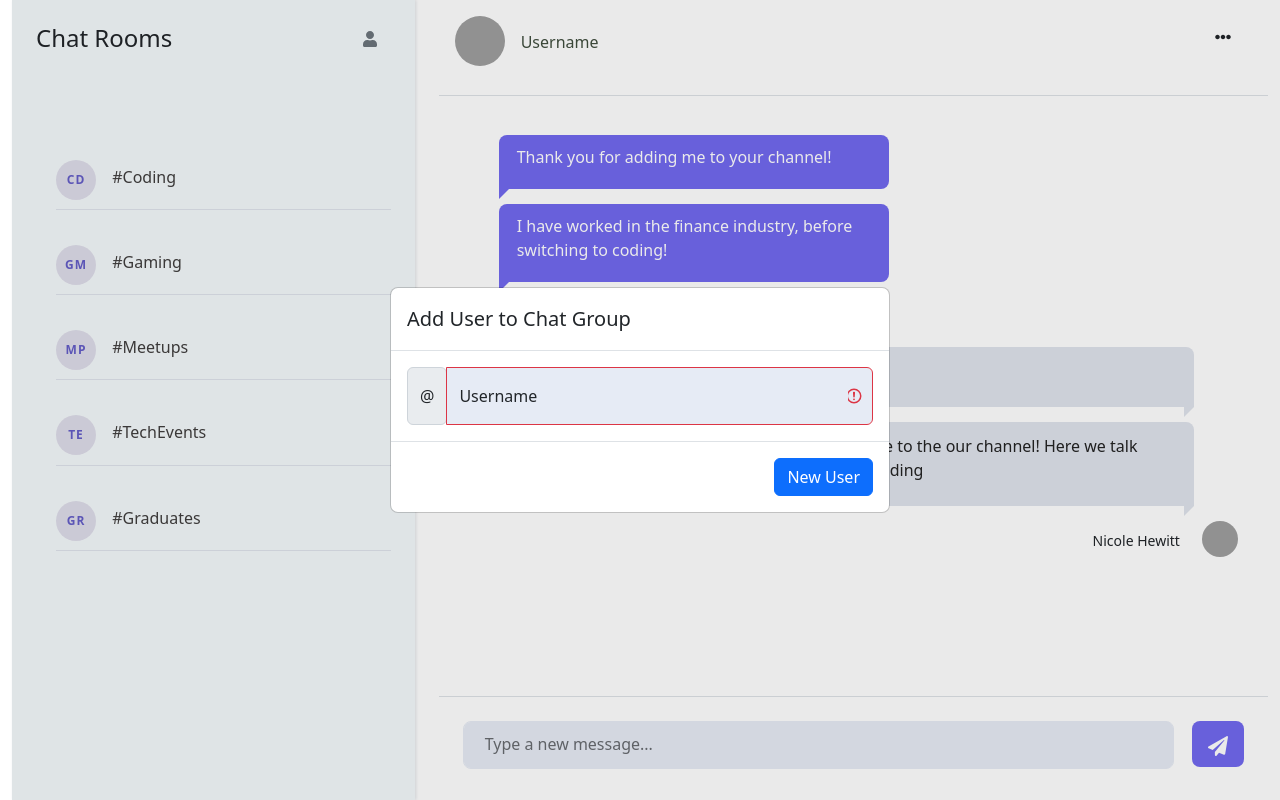
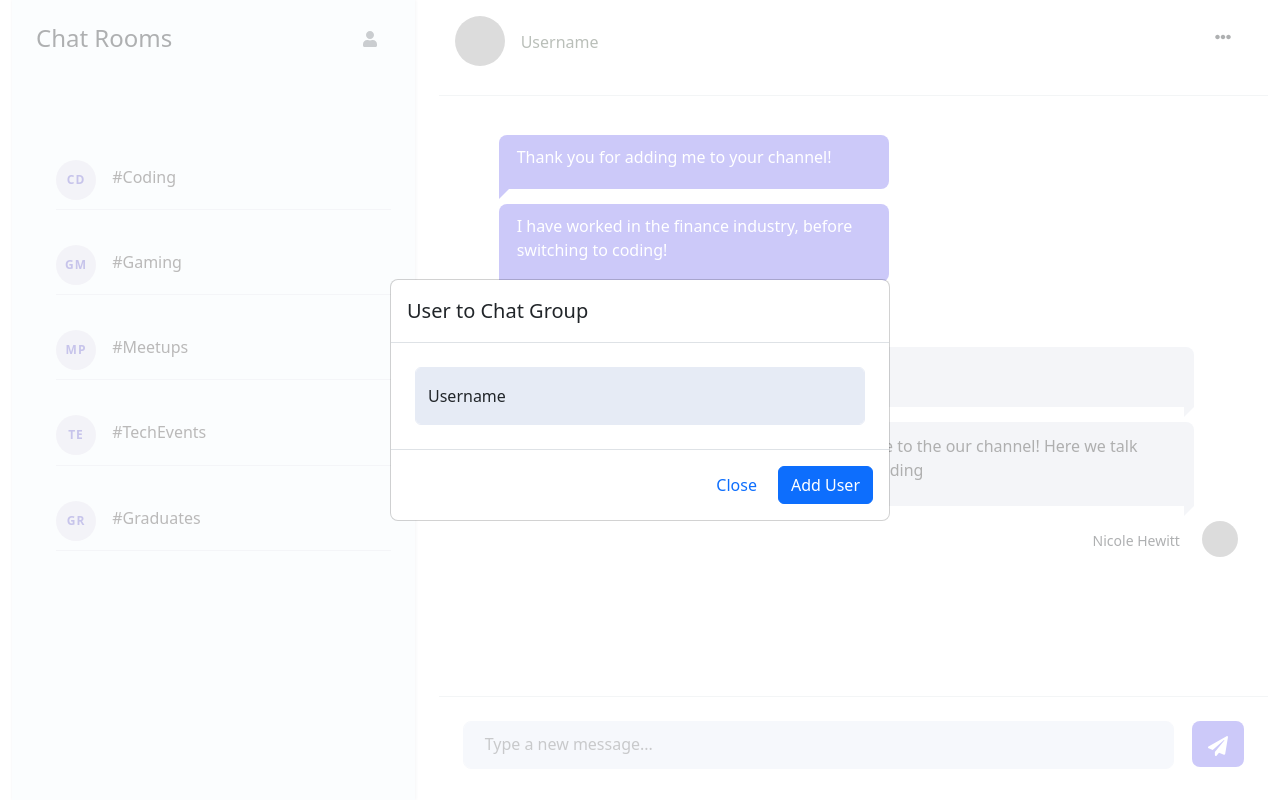
Before and after one commit to andresmgomez/realtime-chat-demo, a Next.js app: page / in a window 1280 px wide. Built offline with nearby package versions, Linux system fonts and the light colour scheme; no server answers; grey boxes are pictures that could not be loaded.

Commit message:
Refactor user modals by using a container

```diff
--- a/src/components/chat/ChatBox/ChatBox.jsx
+++ b/src/components/chat/ChatBox/ChatBox.jsx
@@ -1,4 +1,3 @@
-import * as _ from 'underscore';
 import { chatHost } from 'src/data/chatHost';
 import ChatGuest from '../ChatGuest/ChatGuest';
 import ChatHost from '../ChatHost/ChatHost';
@@ -11,11 +10,11 @@ export default function ChatBox() {
       <section className={`${styles.chatConversation} p-3 p-lg-4`}>
          <ul className="list-unstyled mb-0">
             {chatGuest.map((guest, index) => {
-               return <ChatGuest guest={guest} key={index} />;
+               return <ChatGuest guest={guest} />;
             })}
             {/*  */}
             {chatHost.map((host, index) => {
-               return <ChatHost host={host} key={index} />;
+               return <ChatHost host={host} />;
             })}
          </ul>
       </section>
--- a/src/components/chat/ChatRooms/ChatRooms.jsx
+++ b/src/components/chat/ChatRooms/ChatRooms.jsx
@@ -4,20 +4,16 @@ import { chatRooms } from 'src/data/chatRooms';
 import ChatRoom from '../ChatRoom/ChatRoom';
 import styles from './ChatRooms.module.css';
 
-export default function ChatUsers() {
+export default function ChatRooms({ displayModal }) {
    return (
       <section className={`${styles.chatRooms} me-lg-1 ms-lg-0`}>
          <div className="p-4">
             <div className="float-end">
-               <div
-                  data-bs-toggle="tooltip"
-                  data-bs-placement="bottom"
-                  title="Add Room">
+               <div>
                   <button
                      type="button"
-                     class="btn btn-link text-decoration-none text-muted py-0"
-                     data-bs-toggle="modal"
-                     data-bs-target="addUserModal">
+                     className="btn btn-link text-decoration-none text-muted py-0"
+                     onClick={displayModal}>
                      <FaUser />
                   </button>
                </div>
--- a/src/components/layout/ChatApp.jsx
+++ b/src/components/layout/ChatApp.jsx
@@ -4,20 +4,22 @@ import dynamic from 'next/dynamic';
 import ChatRooms from '../chat/ChatRooms/ChatRooms';
 import ChatUsers from '../chat/ChatUsers/ChatUsers';
 
-const UserModal = dynamic(() => import('../modal/UserModal'));
+const UserModal = dynamic(() => import('../modal/UserModal/UserModal'));
+const RoomModal = dynamic(() => import('../modal/RoomModal/RoomModal'));
 
 export default function ChatApp() {
    const [username, setUsername] = useState('');
+   const [renderUserModal, setRenderUserModal] = useState(true);
+   const [renderRoomModal, setRenderRoomModal] = useState(false);
    const [userGroupFound, setUserGroupFound] = useState(true);
-   const [addUserGroup, setAddUserGroup] = useState(true);
+
+   const closeUserModal = () => setRenderUserModal(false);
+   const displayModal = () => setRenderRoomModal(true);
+   const closeRoomModal = () => setRenderRoomModal(false);
 
    const addUser = (onlineUser) => {
       setUsername(onlineUser);
       localStorage.setItem('username', onlineUser);
-   };
-
-   const closeModal = () => {
-      setAddUserGroup(false);
    };
 
    useEffect(() => {
@@ -28,18 +30,34 @@ export default function ChatApp() {
       setUserGroupFound(false);
    });
 
-   let showCreateModal = (
-      <UserModal closeModal={closeModal} addUser={addUser} />
+   let showUserModal = (
+      <UserModal
+         title="User to Chat Group"
+         label="Username"
+         cta="Add User"
+         addUser={addUser}
+         closeModal={closeUserModal}
+      />
+   );
+
+   let showRoomModal = (
+      <RoomModal
+         title="Create Room"
+         label="Chat Room"
+         cta="Add Room"
+         closeModal={closeRoomModal}
+      />
    );
    return (
       <div className="row">
          <div className="col-sm-12 col-md-4 col-lg-4">
-            <ChatRooms />
+            <ChatRooms displayModal={displayModal} />
          </div>
          <div className="col-sm-12 col-md-8 col-lg-8">
             <ChatUsers username={username} />
          </div>
-         {addUserGroup && !userGroupFound ? showCreateModal : null}
+         {renderUserModal && !userGroupFound ? showUserModal : null}
+         {renderRoomModal ? showRoomModal : null}
       </div>
    );
 }
--- /dev/null
+++ b/src/components/modal/ContainerModal/ContainerModal.jsx
@@ -0,0 +1,10 @@
+import styles from './ContainerModal.module.css';
+
+export default function ContainerModal({ children }) {
+   return (
+      <div className="modal d-block">
+         <div className={`${styles.backdrop} position-fixed h-100 w-100`}></div>
+         <div className="modal-dialog modal-dialog-centered">{children}</div>
+      </div>
+   );
+}
--- a/src/components/modal/UserModal.module.css
+++ b/src/components/modal/ContainerModal/ContainerModal.module.css
@@ -2,6 +2,6 @@
    position: fixed;
    height: 100%;
    width: 100%;
-   background-color: rgba(0, 0, 0, 0.1);
+   background-color: rgba(255, 255, 255, 0.8);
    opacity: 0.8;
 }
--- /dev/null
+++ b/src/components/modal/RoomModal/RoomModal.jsx
@@ -0,0 +1,47 @@
+import { useState } from 'react';
+import ContainerModal from '../ContainerModal/ContainerModal';
+
+export default function RoomModal({ title, label, cta, closeModal }) {
+   const [chatRoom, setChatRoom] = useState('');
+
+   const handleRoomField = (event) => setChatRoom(event.target.value);
+
+   return (
+      <ContainerModal>
+         <div className="modal-content">
+            <div className="modal-header">
+               <h5 className="modal-title">{title}</h5>
+               <button
+                  type="button"
+                  className="btn-close"
+                  data-bs-dismiss="modal"
+                  aria-label="Close"
+                  onClick={closeModal}></button>
+            </div>
+            <div className="modal-body p-4">
+               <form>
+                  <div className="input-group">
+                     <div className="form-floating">
+                        <input
+                           type="text"
+                           className="form-control"
+                           id="chatRoom"
+                           placeholder="#Recent"
+                           required
+                           value={chatRoom}
+                           onChange={handleRoomField}
+                        />
+                        <label htmlFor="chatRoom">{label}</label>
+                     </div>
+                  </div>
+               </form>
+            </div>
+            <div className="modal-footer">
+               <button type="button" className="btn btn-primary">
+                  {cta}
+               </button>
+            </div>
+         </div>
+      </ContainerModal>
+   );
+}
--- a/src/components/modal/UserModal.jsx
+++ b/src/components/modal/UserModal/UserModal.jsx
@@ -1,8 +1,8 @@
 import { useState } from 'react';
-import styles from './UserModal.module.css';
+import ContainerModal from '../ContainerModal/ContainerModal';
 
-export default function UserModal({ closeModal, addUser }) {
-   const [username, setUsername] = useState('');
+export default function UserModal({ title, label, cta, addUser, closeModal }) {
+   const [onlineUser, setOnlineUser] = useState('');
    const [validateMinLength, setValidateMinLength] = useState(false);
    const [validateMaxLength, setValidateMaxLength] = useState(false);
 
@@ -11,7 +11,7 @@ export default function UserModal({ closeModal, addUser }) {
       const typedOnlineUser = event.target.value;
       if (typedOnlineUser) {
          setValidateMinLength(false);
-         setUsername(typedOnlineUser);
+         setOnlineUser(typedOnlineUser);
       }
       if (typedOnlineUser.length < 5) {
          setValidateMinLength(true);
@@ -23,34 +23,32 @@ export default function UserModal({ closeModal, addUser }) {
    };
 
    const submitNewUser = () => {
-      if (username) {
-         addUser(username.trim());
+      if (onlineUser) {
+         addUser(onlineUser.trim());
          closeModal();
       }
    };
 
    return (
-      <div className="modal d-block">
-         <div className={`${styles.backdrop}`}></div>
-         <div className="modal-dialog modal-dialog-centered">
+      <ContainerModal>
          <div className="modal-content">
             <div className="modal-header">
-                  <h5 className="modal-title">Add User to Chat Group</h5>
+               <h5 className="modal-title">{title}</h5>
             </div>
-               <div className="modal-body">
-                  <div className="input-group has-validation">
-                     <span className="input-group-text">@</span>
+            <div className="modal-body p-4">
+               <form>
+                  <div className="input-group">
                      <div className="form-floating is-invalid">
                         <input
                            type="text"
-                           className="form-control is-invalid"
-                           id="floatingInputGroup2"
+                           className="form-control"
+                           id="chatUser"
                            placeholder="Username"
                            required
-                           value={username}
+                           value={onlineUser}
                            onChange={handleUserInputField}
                         />
-                        <label htmlFor="floatingInputGroup2">Username</label>
+                        <label htmlFor="chatUser">{label}</label>
                      </div>
                      {validateMinLength ? (
                         <div className="invalid-feedback">
@@ -63,18 +61,24 @@ export default function UserModal({ closeModal, addUser }) {
                         </div>
                      ) : null}
                   </div>
+               </form>
             </div>
             <div className="modal-footer">
+               <button
+                  type="button"
+                  className="btn btn-link text-decoration-none"
+                  onClick={closeModal}>
+                  Close
+               </button>
                <button
                   type="button"
                   className="btn btn-primary"
                   disabled={validateMinLength || validateMaxLength}
                   onClick={submitNewUser}>
-                     New User
+                  {cta}
                </button>
             </div>
          </div>
-         </div>
-      </div>
+      </ContainerModal>
    );
 }
--- a/src/containers/modal/CreateModal.jsx
+++ b/src/containers/modal/CreateModal.jsx
@@ -1,7 +1,7 @@
 import { useEffect, useState } from 'react';
+
 import ReactDOM from 'react-dom';
-
-import UserModal from 'src/components/modal/UserModal';
+import ContainerModal from 'src/components/modal/ContainerModal/ContainerModal';
 
 export default function CreateModal() {
    const [renderModal, setRenderModal] = useState(false);
@@ -12,7 +12,7 @@ export default function CreateModal() {
 
    let displayModal = renderModal
       ? ReactDOM.createPortal(
-           <UserModal />,
+           <ContainerModal />,
            document.getElementById('_user-modal')
         )
       : null;
--- a/src/pages/api/socket.js
+++ b/src/pages/api/socket.js
@@ -8,7 +8,7 @@ const HandleWebSockets = (req, res) => {
       res.socket.server.io = io;
    }
 
-   res.end();
+   // res.end();
 };
 
 export default HandleWebSockets;
```
Lines whose indentation alone changed are shown as unchanged.
